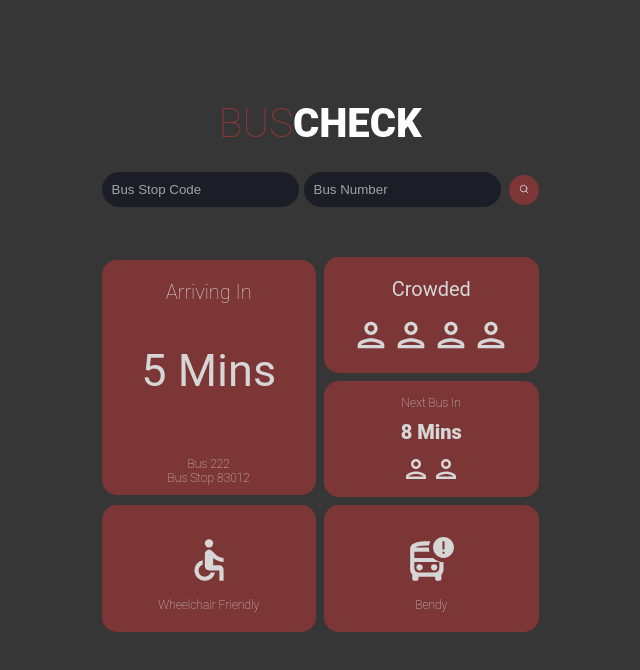
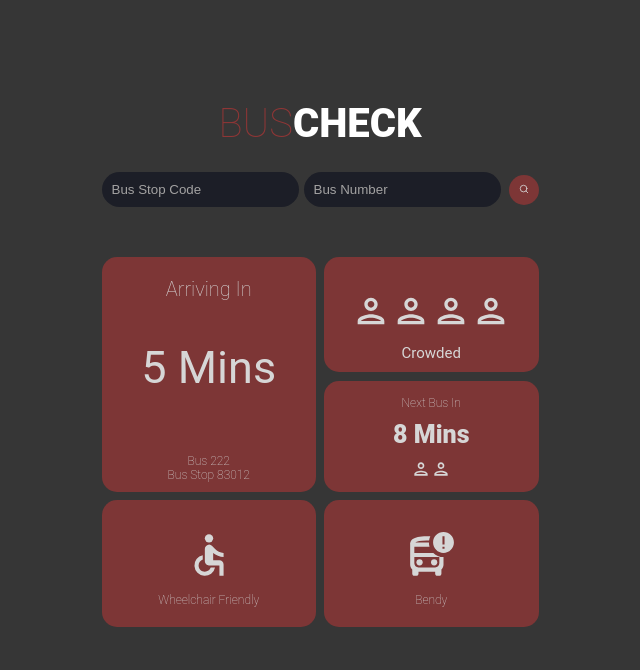
Before and after one commit to SDI-Cohort-4-Group-2/project-1, a React (Create React App) app: page / in a window 1280 px wide. Shown: the top 670 px of the page, without its empty margins (320-960 px from the left). Built offline with nearby package versions, Linux system fonts and the light colour scheme.

Commit message:
tweaking made

```diff
--- a/src/App.css
+++ b/src/App.css
@@ -124,8 +124,9 @@ button:hover {
 }
 
 .crowd .word {
-  font-size: 20px;
+  font-size: 15px;
   font-weight: 400;
+  padding-bottom: 5px;
 }
 
 .nextbus {
@@ -145,7 +146,7 @@ button:hover {
 }
 
 .nextbus .minutes {
-  font-size: 20px;
+  font-size: 25px;
   padding-bottom: 10px;
   font-weight: 900;
 }
--- a/src/components/CrowdLevel.js
+++ b/src/components/CrowdLevel.js
@@ -5,12 +5,12 @@ function CrowdLevel() {
   return (
     <>
       <div className="crowd cards">
-        <div className="word">Crowded</div>
         <br />
         <MdOutlinePerson style={{ fontSize: "40px", padding: "0 0 10px 0" }} />
         <MdOutlinePerson style={{ fontSize: "40px", padding: "0 0 10px 0" }} />
         <MdOutlinePerson style={{ fontSize: "40px", padding: "0 0 10px 0" }} />
         <MdOutlinePerson style={{ fontSize: "40px", padding: "0 0 10px 0" }} />
+        <div className="word">Crowded</div>
       </div>
     </>
   );
--- a/src/components/NextBus.js
+++ b/src/components/NextBus.js
@@ -7,8 +7,8 @@ function NextBus() {
       <div className="nextbus cards">
         <div className="word">Next Bus In</div>
         <div className="minutes">8 Mins</div>
-        <MdOutlinePerson style={{ fontSize: "30px", padding: "0 0 10px 0" }} />
-        <MdOutlinePerson style={{ fontSize: "30px", padding: "0 0 10px 0 " }} />
+        <MdOutlinePerson style={{ fontSize: "20px", padding: "0 0 10px 0" }} />
+        <MdOutlinePerson style={{ fontSize: "20px", padding: "0 0 10px 0 " }} />
       </div>
     </>
   );
```
